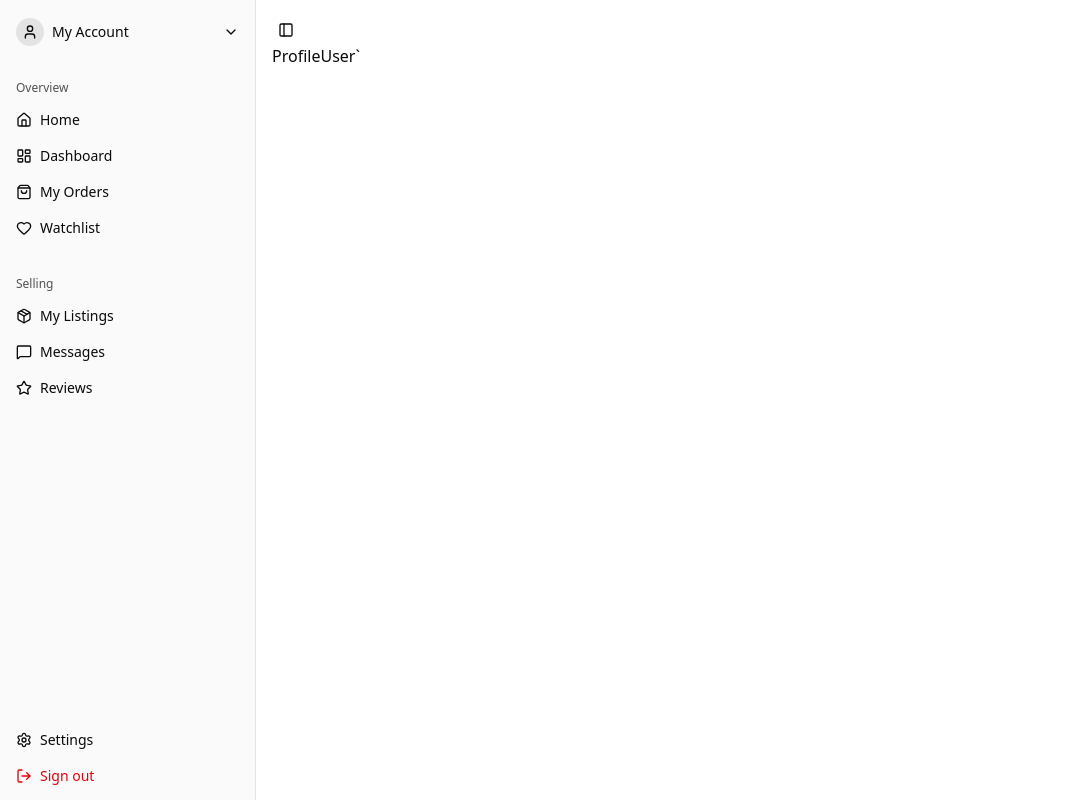
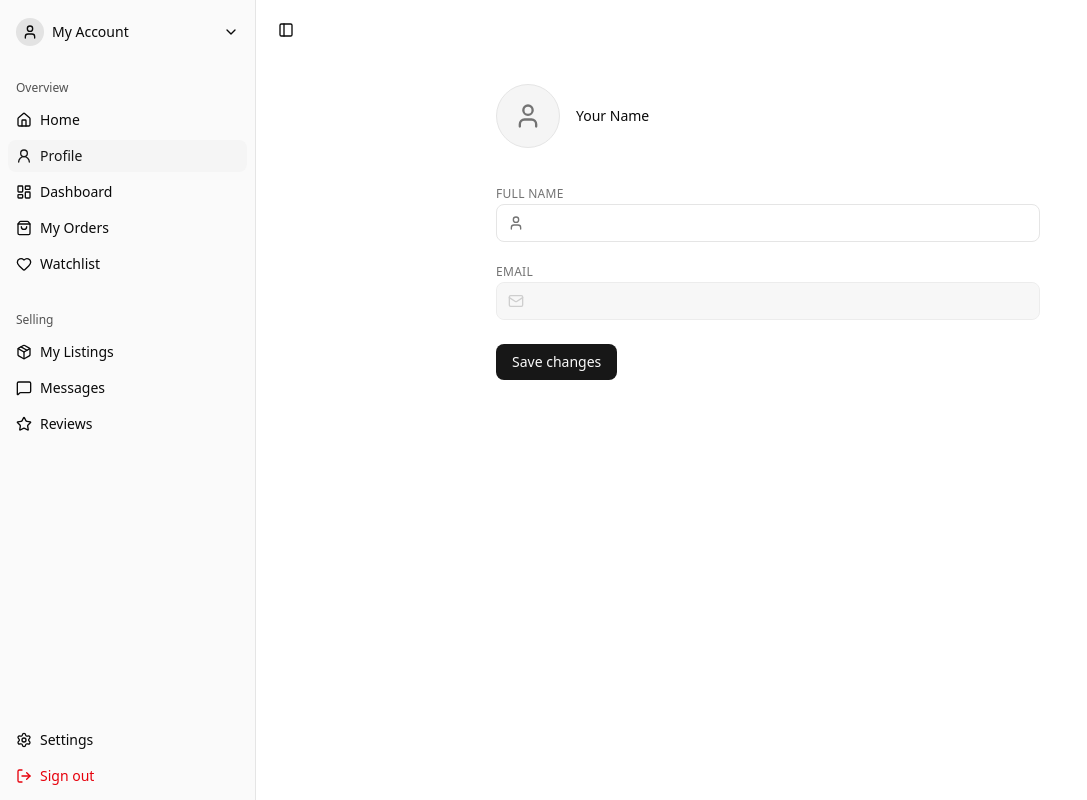
Before and after one commit to TusharChow20/trust_bridge_client, a Next.js app: page /dashboard/user/profile in a window 1280 px wide. Shown: the whole page, without its empty margins (0-1087 px from the left). Built offline with nearby package versions, Linux system fonts and the light colour scheme; no server answers.

Commit message:
update user profiile

```diff
--- a/src/app/dashboard/user/profile/page.jsx
+++ b/src/app/dashboard/user/profile/page.jsx
@@ -1,5 +1,127 @@
-import React from "react";
+"use client";
+import { useForm } from "react-hook-form";
+import { useState } from "react";
+import {
+  User,
+  Mail,
+  Phone,
+  MapPin,
+  Camera,
+  Check,
+  Loader2,
+} from "lucide-react";
+import axiosInstance from "@/lib/axios";
+import { Button } from "@/components/ui/button";
+import { useSession } from "next-auth/react";
 
-export default function ProfileUser() {
-  return <div>ProfileUser`</div>;
+export default function ProfileUpdateForm() {
+  const { data: sessions } = useSession();
+  const user = sessions?.user;
+  const [saved, setSaved] = useState(false);
+
+  const {
+    register,
+    handleSubmit,
+    formState: { errors, isSubmitting },
+  } = useForm({
+    defaultValues: {
+      name: user?.name ?? "",
+      email: user?.email ?? "",
+    },
+  });
+
+  const onSubmit = async (data) => {
+    const response = await axiosInstance.patch("/updateUser", {
+      ...data,
+      email: sessions?.user?.email,
+    });
+    setSaved(true);
+  };
+
+  const fields = [
+    {
+      name: "name",
+      label: "Full Name",
+      icon: User,
+      placeholder: sessions?.user?.name,
+      rules: { required: "Name is required" },
+    },
+    {
+      name: "email",
+      label: "Email",
+      icon: Mail,
+      placeholder: sessions?.user?.email,
+      disabled: true,
+    },
+  ];
+
+  return (
+    <div className="max-w-xl w-full mx-auto py-10 px-4">
+      {/* Avatar */}
+      <div className="flex items-center gap-4 mb-8">
+        <div className="relative group cursor-pointer">
+          <div className="w-16 h-16 rounded-full bg-muted flex items-center justify-center border">
+            <User className="w-7 h-7 text-muted-foreground" />
+          </div>
+          <div className="absolute inset-0 rounded-full bg-black/40 opacity-0 group-hover:opacity-100 transition flex items-center justify-center">
+            <Camera className="w-4 h-4 text-white" />
+          </div>
+        </div>
+        <div>
+          <p className="text-sm font-medium">{user?.name ?? "Your Name"}</p>
+          <p className="text-xs text-muted-foreground">{user?.email}</p>
+        </div>
+      </div>
+
+      {/* Form */}
+      <form onSubmit={handleSubmit(onSubmit)} className="space-y-4">
+        {fields.map(
+          ({ name, label, icon: Icon, placeholder, rules, disabled }) => (
+            <div key={name} className="space-y-1.5">
+              <label className="text-xs font-medium text-muted-foreground uppercase tracking-wide">
+                {label}
+              </label>
+              <div className="relative">
+                <Icon className="absolute left-3 top-1/2 -translate-y-1/2 w-4 h-4 text-muted-foreground" />
+                <input
+                  {...register(name, rules)}
+                  placeholder={placeholder}
+                  disabled={disabled}
+                  onChange={() => setSaved(false)}
+                  className={`w-full pl-9 pr-3 py-2 disabled:cursor-not-allowed disabled:bg-muted disabled:opacity-70 rounded-md border bg-background text-sm focus:outline-none focus:ring-2 transition
+                  ${errors[name] ? "border-destructive focus:ring-destructive/30" : "focus:ring-ring"}`}
+                />
+              </div>
+              {errors[name] && (
+                <p className="text-xs text-destructive">
+                  {errors[name].message}
+                </p>
+              )}
+            </div>
+          ),
+        )}
+
+        {/* Footer */}
+        <div className="flex items-center justify-between pt-2">
+          <Button
+            type="submit"
+            disabled={isSubmitting}
+            className="flex items-center gap-2 px-4 py-2 rounded-md bg-primary text-primary-foreground text-sm font-medium disabled:opacity-60 transition hover:opacity-90"
+          >
+            {isSubmitting ? (
+              <>
+                <Loader2 className="w-4 h-4 animate-spin" /> Saving
+              </>
+            ) : saved ? (
+              <>
+                <Check className="w-4 h-4" /> Saved
+              </>
+            ) : (
+              "Save changes"
+            )}
+          </Button>
+        </div>
+      </form>
+    </div>
+  );
 }
--- a/src/components/layout/AppSideBarUser.jsx
+++ b/src/components/layout/AppSideBarUser.jsx
@@ -29,6 +29,7 @@ import {
   ChevronDown,
   User,
   Home,
+  User2Icon,
 } from "lucide-react";
 import Link from "next/link";
 import { usePathname } from "next/navigation";
@@ -38,6 +39,7 @@ const navItems = [
     label: "Overview",
     items: [
       { title: "Home", icon: Home, href: "/" },
+      { title: "Profile", icon: User2Icon, href: "/dashboard/user/profile" },
       { title: "Dashboard", icon: LayoutDashboard, href: "/dashboard/user" },
       { title: "My Orders", icon: ShoppingBag, href: "/dashboard/user/orders" },
       { title: "Watchlist", icon: Heart, href: "/dashboard/user/watchlist" },
```
